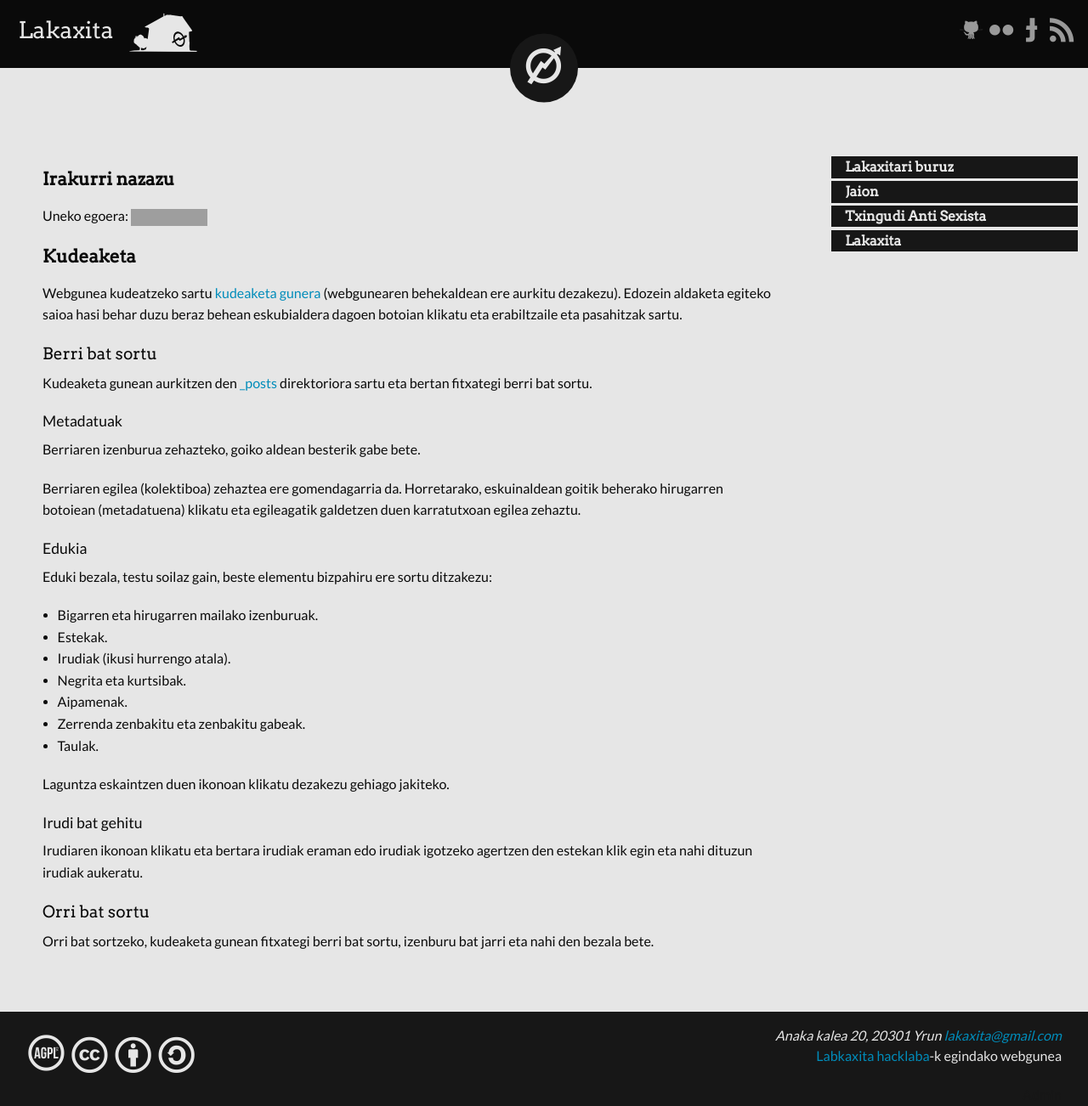
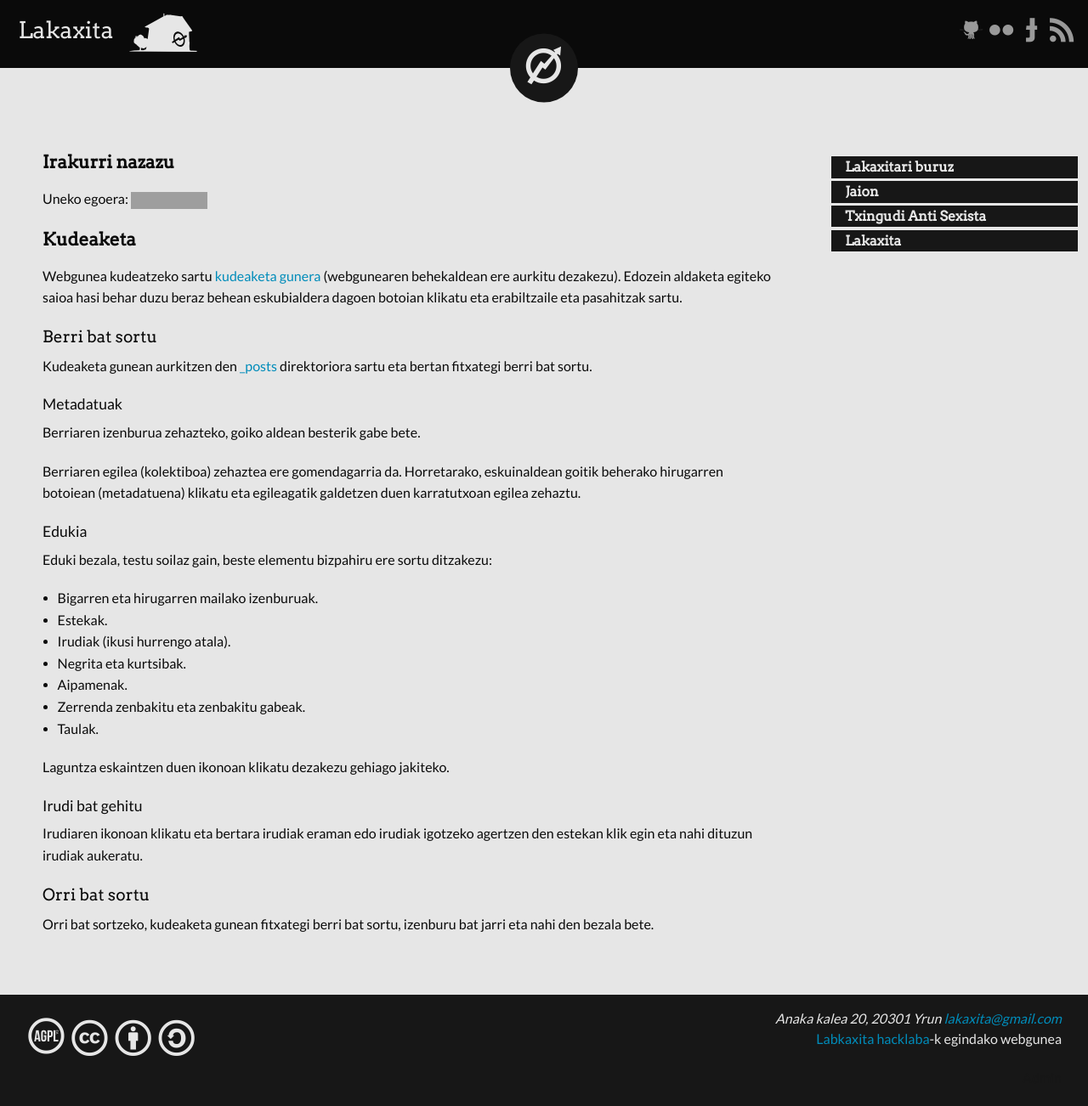
Before and after one commit to lakaxita/lakaxita.github.io, a Jekyll site: the page built from README.markdown, in a window 1280 px wide and 1317 px high. Shown: the top 1302 px of the window at 85% size. Built offline with Jekyll 4.4.1, drawn with Linux system fonts in a browser that asks for light colours; Markdown is read by kramdown in place of the engine named in the settings; grey boxes are pictures that could not be loaded.

Commit message:
Closed #13: less padding for the main in the mobile version

```diff
--- a/_sass/main.sass
+++ b/_sass/main.sass
@@ -142,8 +142,8 @@
                 li.category
                     background: scale-lightness(#000, 14%)
     main
-        margin: 20px 0 0 0
-        padding: 0 20px !important
+        margin: 0
+        padding: 0 !important
         +grid-column($columns:12)
         @media #{$large-up}
             padding: 0 50px !important
```
